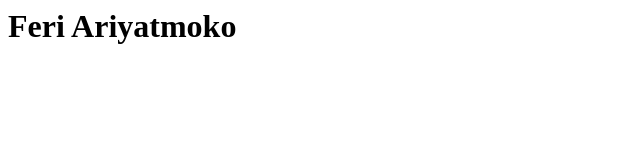
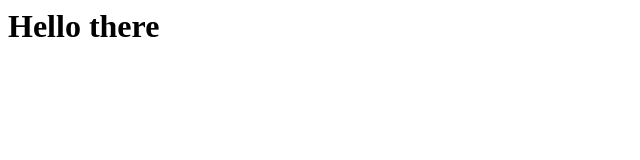
Before and after one commit to feriariyatmoko/feriariyatmko.github.io, a plain HTML site: page index.html in a window 1280 px wide. Shown: the whole page, without its empty margins (0-640 px from the left). Drawn offline with Linux system fonts and the light colour scheme.

Commit message:
Commit from local machine

```diff
--- a/index.html
+++ b/index.html
@@ -1 +1 @@
-<h1>Feri Ariyatmoko</h1>
+<h1>Hello there</h1>
```
